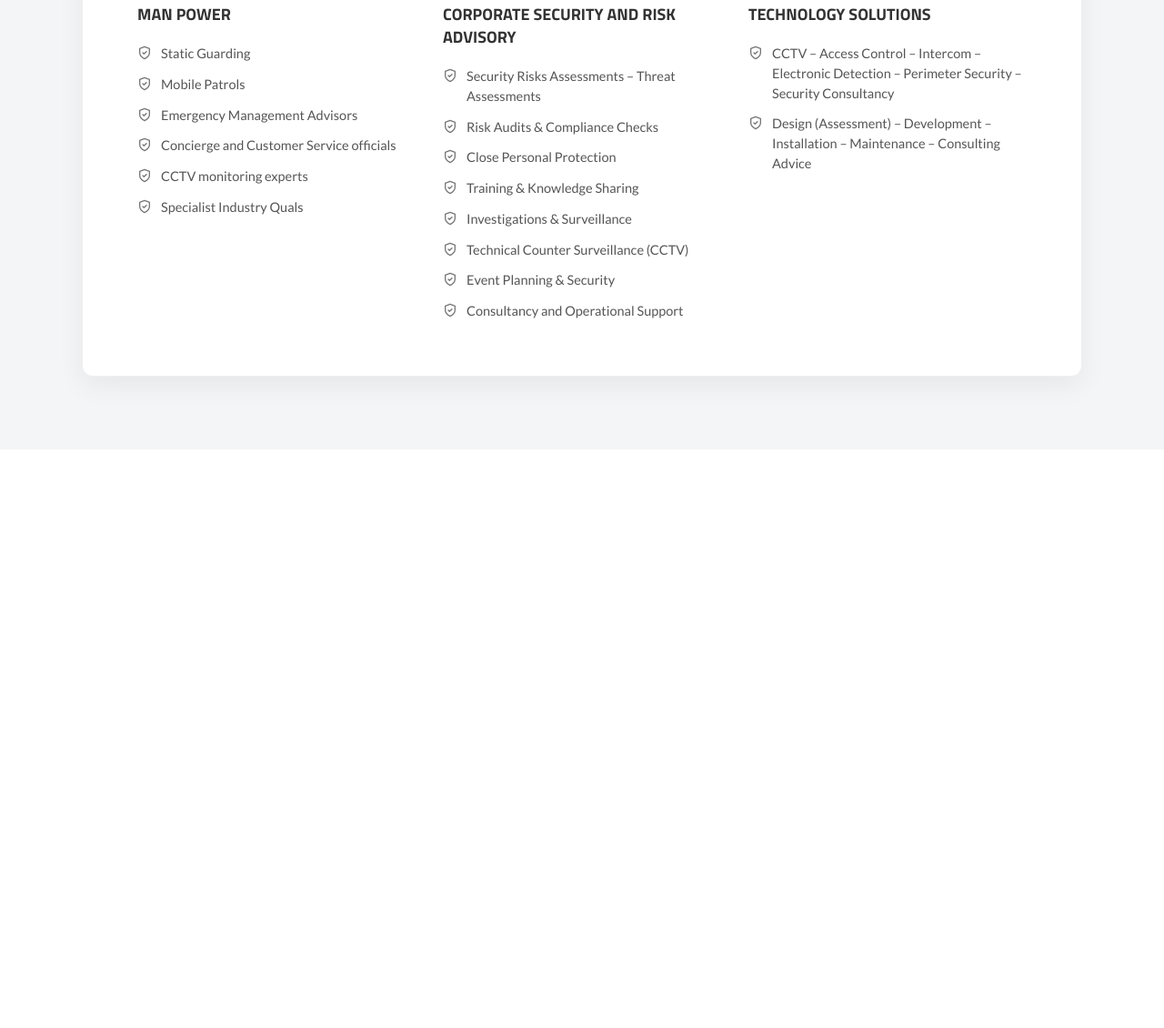
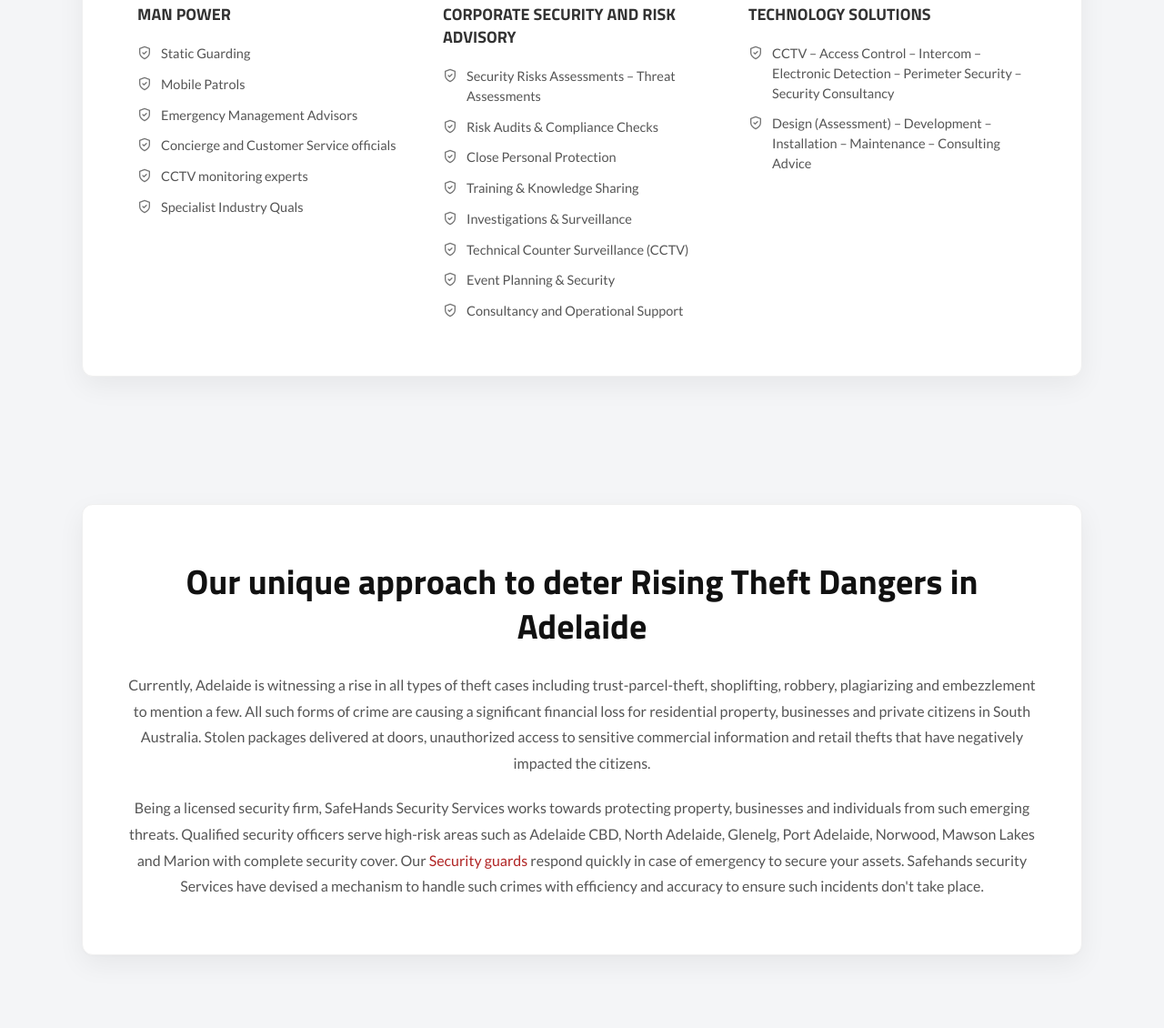
Before and after one commit to naseerahmed5104761-sys/Safehand, a plain HTML site: page index.html in a window 1280 px wide. Shown: the part 8988-10118 px from the top of the page at 91% size. Before the commit the page ends 9482 px from the top, so only its background shows below. Drawn offline with Linux system fonts and the light colour scheme.

Commit message:
Update index.html

```diff
--- a/index.html
+++ b/index.html
@@ -2170,7 +2170,99 @@ videoContainer.addEventListener('click', function() {
 
 </div>
 
-
+<!-- ======================================================= -->
+<!-- UNIQUE APPROACH / THEFT DANGERS SECTION                 -->
+<!-- ======================================================= -->
+<div class="safehands-theft-section">
+
+  <!-- GOOGLE FONTS IMPORT -->
+  <link rel="preconnect" href="https://fonts.googleapis.com">
+  <link rel="preconnect" href="https://fonts.gstatic.com" crossorigin>
+  <link href="https://fonts.googleapis.com/css2?family=Lato:wght@400;700&family=Titillium+Web:wght@400;600;700&display=swap" rel="stylesheet">
+
+  <!-- SECTION SPECIFIC CSS -->
+  <style>
+    .safehands-theft-section {
+      background: #f4f5f7; /* Halka grey background */
+      padding: 60px 0 80px;
+      font-family: 'Lato', system-ui, sans-serif;
+    }
+    .safehands-theft-section .container {
+      max-width: 1180px;
+      margin: 0 auto;
+      padding: 0 24px;
+    }
+
+    /* Outer White Box */
+    .safehands-theft-section .theft-box {
+      background: #ffffff;
+      border-radius: 12px;
+      padding: 60px 50px;
+      /* Shadow (Shade) */
+      box-shadow: 0 10px 30px rgba(0, 0, 0, 0.06), 0 1px 3px rgba(0,0,0,0.02);
+      border: 1px solid #f0f0f0;
+      max-width: 1100px;
+      margin: 0 auto;
+      text-align: center;
+    }
+
+    /* Main Heading */
+    .safehands-theft-section .theft-title {
+      font-family: 'Titillium Web', sans-serif;
+      font-size: 38px;
+      color: #111;
+      font-weight: 700;
+      line-height: 1.3;
+      margin-bottom: 25px;
+    }
+
+    /* Paragraphs */
+    .safehands-theft-section .theft-content p {
+      font-size: 16px;
+      color: #555;
+      line-height: 1.8;
+      margin-bottom: 20px;
+    }
+
+    .safehands-theft-section .theft-content p:last-child {
+      margin-bottom: 0;
+    }
+
+    /* Red Links */
+    .safehands-theft-section .theft-content a {
+      color: #b12525;
+      text-decoration: none;
+      transition: 0.2s;
+    }
+
+    .safehands-theft-section .theft-content a:hover {
+      text-decoration: underline;
+    }
+
+    /* Mobile Responsive */
+    @media (max-width: 768px) {
+      .safehands-theft-section .theft-box { padding: 40px 24px; }
+      .safehands-theft-section .theft-title { font-size: 28px; }
+      .safehands-theft-section .theft-content p { font-size: 15px; }
+    }
+  </style>
+
+  <!-- SECTION HTML -->
+  <div class="container">
+    <div class="theft-box">
+
+      <h2 class="theft-title">Our unique approach to deter Rising Theft Dangers in Adelaide</h2>
+
+      <div class="theft-content">
+        <p>Currently, Adelaide is witnessing a rise in all types of theft cases including trust-parcel-theft, shoplifting, robbery, plagiarizing and embezzlement to mention a few. All such forms of crime are causing a significant financial loss for residential property, businesses and private citizens in South Australia. Stolen packages delivered at doors, unauthorized access to sensitive commercial information and retail thefts that have negatively impacted the citizens.</p>
+
+        <p>Being a licensed security firm, SafeHands Security Services works towards protecting property, businesses and individuals from such emerging threats. Qualified security officers serve high-risk areas such as Adelaide CBD, North Adelaide, Glenelg, Port Adelaide, Norwood, Mawson Lakes and Marion with complete security cover. Our <a href="https://www.safehandssecurityservices.com.au/services/security-guards-adelaide-services/" target="_blank" rel="noopener">Security guards</a> respond quickly in case of emergency to secure your assets. Safehands security Services have devised a mechanism to handle such crimes with efficiency and accuracy to ensure such incidents don't take place.</p>
+      </div>
+
+    </div>
+  </div>
+
+</div>
 
 
 
```
